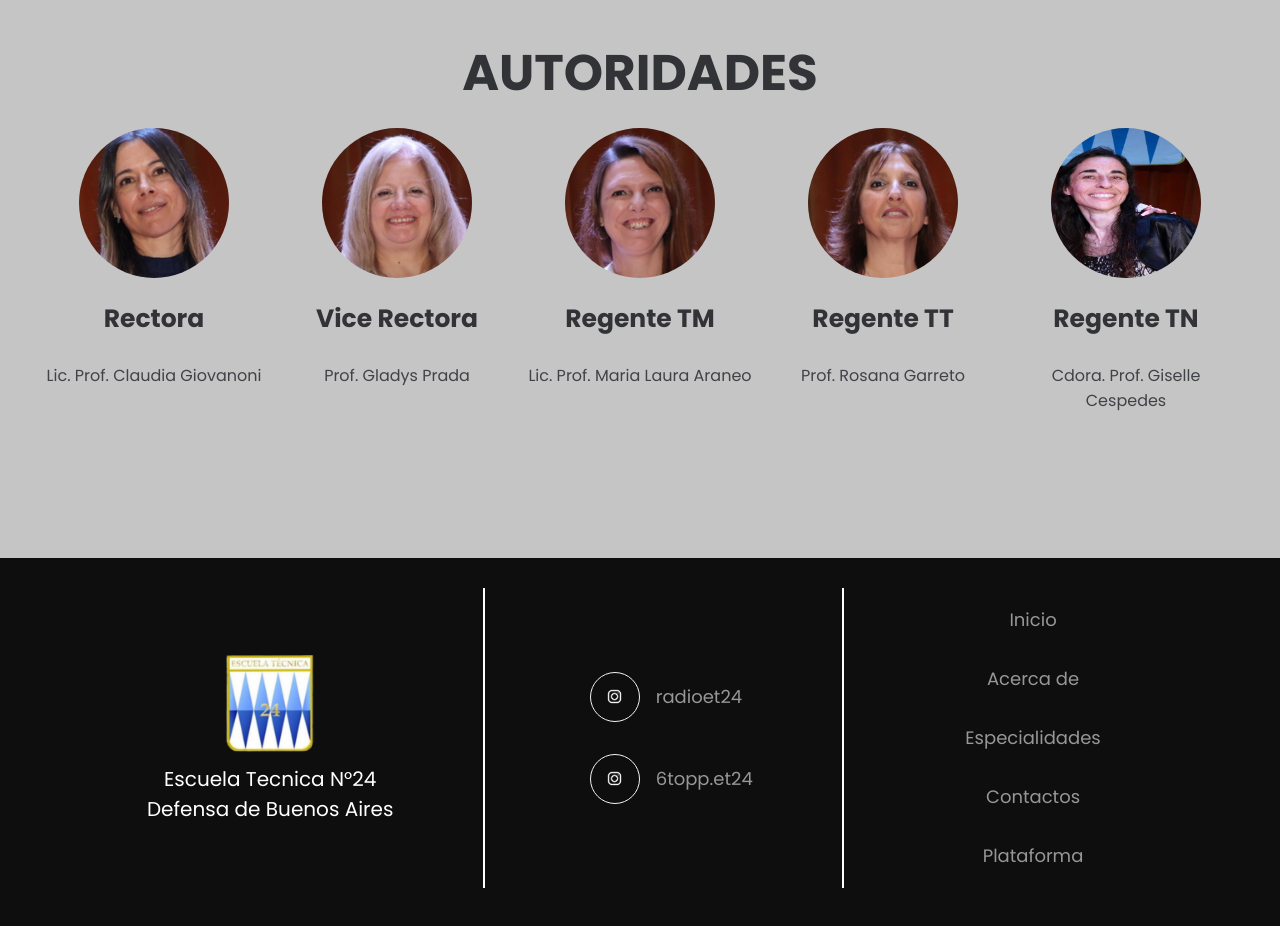
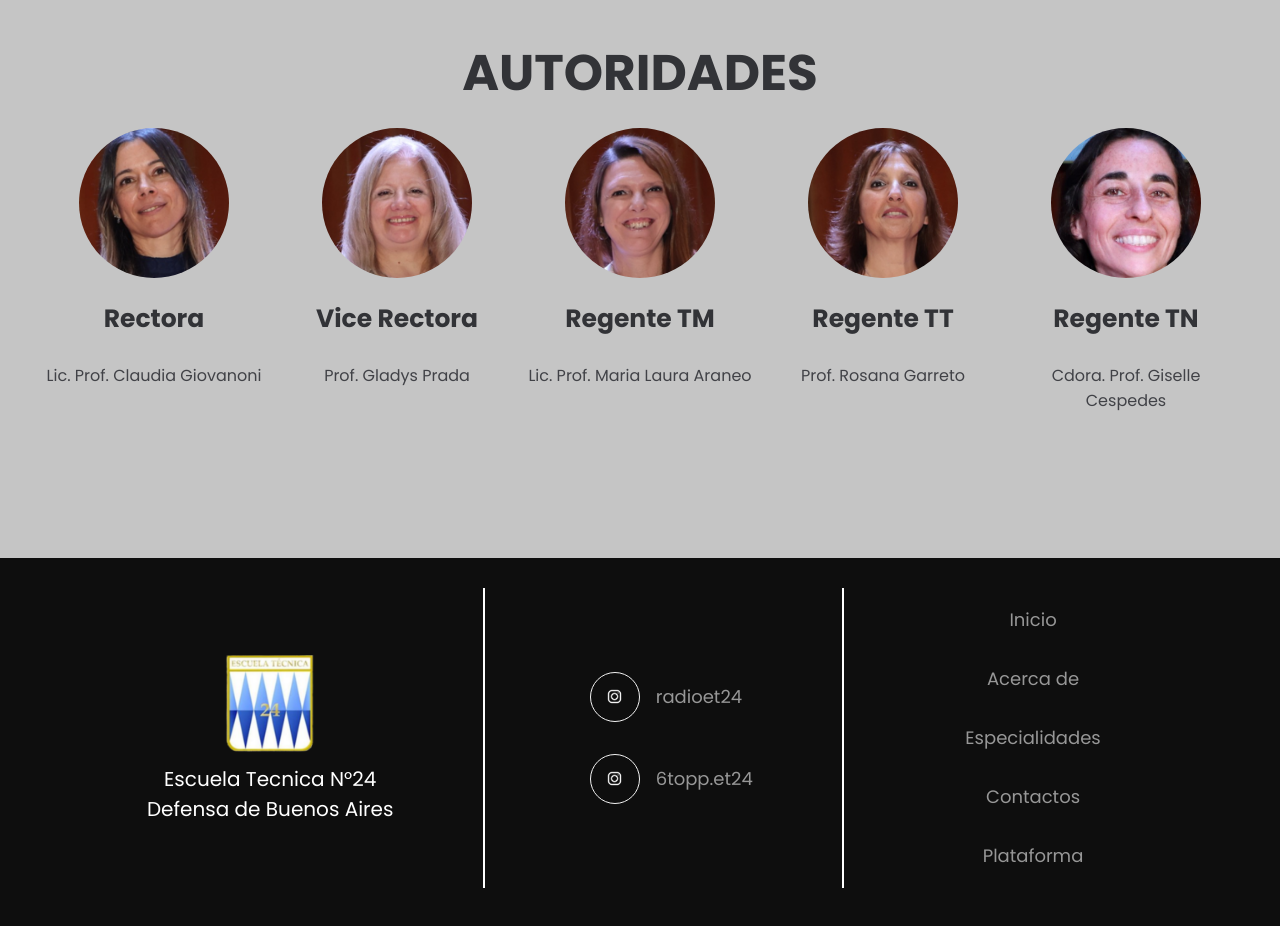
Before and after one commit to brexxonet24/pagina, a plain HTML site: page about.html in a window 1280 px wide. Shown: the part 2600-3526 px from the top of the page. Drawn offline with Linux system fonts and the light colour scheme.

Commit message:
3 commit

```diff
--- a/about.html
+++ b/about.html
@@ -204,7 +204,7 @@
                             </p>
                         </div>
                         <div class="blog-1">
-                            <img src="./img/gi.jpg" alt="Regente">
+                            <img src="./img/gi.png" alt="Regente">
                             <h3>Regente TN</h3>
                             <p class="grey">
                                 Cdora. Prof. Giselle Cespedes<br>
```
Also changed, not shown: img/gi.png (added).
